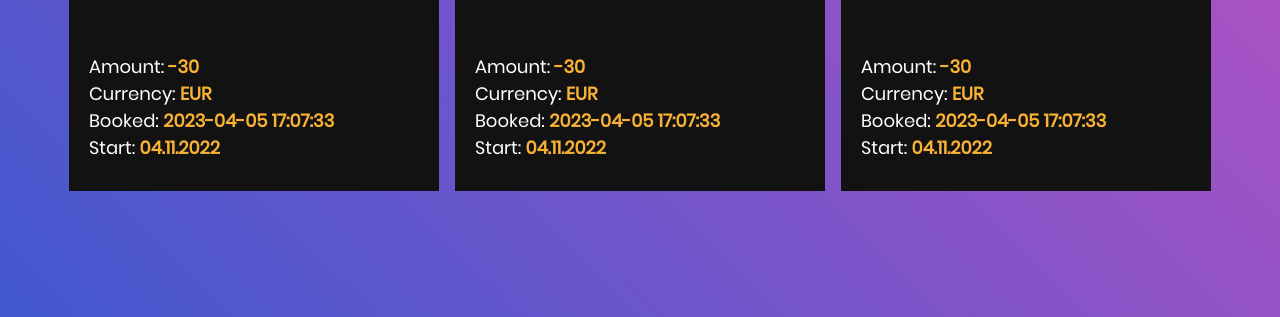
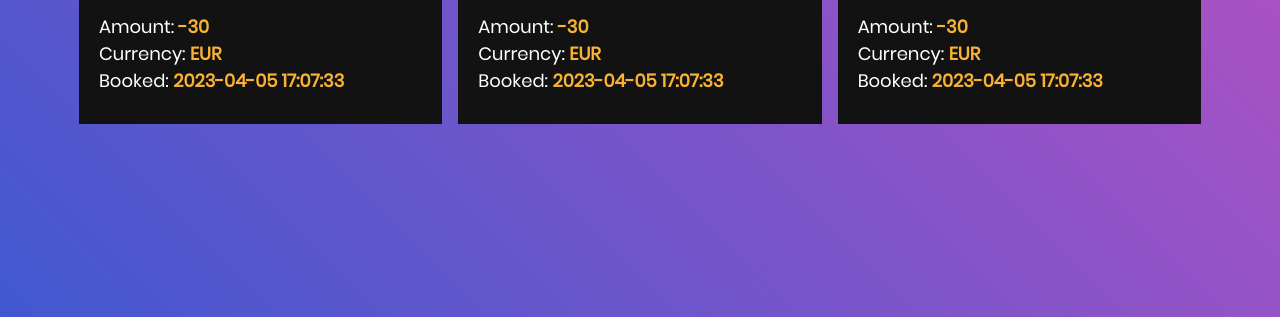
Before and after one commit to elghanbibadr/simplewebsite, a plain HTML site: page index.html in a window 1280 px wide. Shown: the part 483-800 px from the top of the page. Drawn offline with Linux system fonts and the light colour scheme.

Commit message:
optimize the transaction content

```diff
--- a/css/main.css
+++ b/css/main.css
@@ -211,17 +211,30 @@ body{
 
 /* cards */
 .ag-format-container {
-  width: 1142px;
-  margin: 0 auto;
+  max-width: 1142px;
+  margin-inline: auto;
+  padding: 10px;
 }
 
 
 body {
   background-color: #000;
 }
-.ag-courses_box {
+
+
+@media screen and (min-width: 600px) {
+  .transactionWrraperContainer{
+    grid-template-columns: repeat(2,1fr);
+  }
+}
+@media screen and (min-width: 800px) {
+  .transactionWrraperContainer{
+    grid-template-columns: repeat(3,1fr);
+  }
+}
+.transactionWrraperContainer {
   display: grid;
-  grid-template-columns: repeat(3,1fr);
+  grid-template-columns: repeat(1fr);
   column-gap: 1rem;
   /* display: -webkit-box;
   display: -ms-flexbox;
@@ -232,17 +245,13 @@ body {
   -ms-flex-wrap: wrap;
   flex-wrap: wrap; */
 
-  padding: 50px 0;
+  /* padding: 10px ; */
 }
-.ag-courses_item {
-  /* -ms-flex-preferred-size: calc(33.33333% - 30px);
-  flex-basis: calc(33.33333% - 30px); */
+.transaction_item {
+
   height: 300px;
-  /* margin: 0 15px 30px;
-
+  border-radius: 28px !important;
   overflow: hidden;
-
-  border-radius: 28px; */
 }
 .ag-courses-item_link {
   display: block;
@@ -307,19 +316,19 @@ body {
   -o-transition: all .5s ease;
   transition: all .5s ease;
 }
-.ag-courses_item:nth-child(2n) .ag-courses-item_bg {
+.transaction_item:nth-child(2n) .ag-courses-item_bg {
   background-color: #3ecd5e;
 }
-.ag-courses_item:nth-child(3n) .ag-courses-item_bg {
+.transaction_item:nth-child(3n) .ag-courses-item_bg {
   background-color: #e44002;
 }
-.ag-courses_item:nth-child(4n) .ag-courses-item_bg {
+.transaction_item:nth-child(4n) .ag-courses-item_bg {
   background-color: #952aff;
 }
-.ag-courses_item:nth-child(5n) .ag-courses-item_bg {
+.transaction_item:nth-child(5n) .ag-courses-item_bg {
   background-color: #cd3e94;
 }
-.ag-courses_item:nth-child(6n) .ag-courses-item_bg {
+.transaction_item:nth-child(6n) .ag-courses-item_bg {
   background-color: #4c49ea;
 }
 
--- a/index.html
+++ b/index.html
@@ -1,11 +1,12 @@
 <!DOCTYPE html>
 <html lang="en">
+
 <head>
 	<title>Simple website</title>
 	<meta charset="UTF-8">
 	<meta name="viewport" content="width=device-width, initial-scale=1">
 	<!--===============================================================================================-->
-	<link rel="icon" type="image/png" href="images/icons/favicon.ico"/>
+	<link rel="icon" type="image/png" href="images/icons/favicon.ico" />
 	<!--===============================================================================================-->
 	<link rel="stylesheet" type="text/css" href="vendor/bootstrap/css/bootstrap.min.css">
 	<!--===============================================================================================-->
@@ -21,6 +22,7 @@
 	<link rel="stylesheet" type="text/css" href="css/main.css">
 	<!--===============================================================================================-->
 </head>
+
 <body>
 
 	<div class="limiter">
@@ -39,18 +41,24 @@
 
 
 
-					<div class="wrap-input100 " >
+					<div class="wrap-input100 ">
 
 						<span class="symbol-input100">
-							<svg class="googleIcon" xmlns="http://www.w3.org/2000/svg" viewBox="0 0 384 512"><path fill="#666666" d="M318.7 268.7c-.2-36.7 16.4-64.4 50-84.8-18.8-26.9-47.2-41.7-84.7-44.6-35.5-2.8-74.3 20.7-88.5 20.7-15 0-49.4-19.7-76.4-19.7C63.3 141.2 4 184.8 4 273.5q0 39.3 14.4 81.2c12.8 36.7 59 126.7 107.2 125.2 25.2-.6 43-17.9 75.8-17.9 31.8 0 48.3 17.9 76.4 17.9 48.6-.7 90.4-82.5 102.6-119.3-65.2-30.7-61.7-90-61.7-91.9zm-56.6-164.2c27.3-32.4 24.8-61.9 24-72.5-24.1 1.4-52 16.4-67.9 34.9-17.5 19.8-27.8 44.3-25.6 71.9 26.1 2 49.9-11.4 69.5-34.3z"/></svg>
+							<svg class="googleIcon" xmlns="http://www.w3.org/2000/svg" viewBox="0 0 384 512">
+								<path fill="#666666"
+									d="M318.7 268.7c-.2-36.7 16.4-64.4 50-84.8-18.8-26.9-47.2-41.7-84.7-44.6-35.5-2.8-74.3 20.7-88.5 20.7-15 0-49.4-19.7-76.4-19.7C63.3 141.2 4 184.8 4 273.5q0 39.3 14.4 81.2c12.8 36.7 59 126.7 107.2 125.2 25.2-.6 43-17.9 75.8-17.9 31.8 0 48.3 17.9 76.4 17.9 48.6-.7 90.4-82.5 102.6-119.3-65.2-30.7-61.7-90-61.7-91.9zm-56.6-164.2c27.3-32.4 24.8-61.9 24-72.5-24.1 1.4-52 16.4-67.9 34.9-17.5 19.8-27.8 44.3-25.6 71.9 26.1 2 49.9-11.4 69.5-34.3z" />
+							</svg>
 						</span>
 						<button class="input100">Sign in With Apple</button>
 					</div>
 
-					<div class="wrap-input100 googleSignInBtn " >
+					<div class="wrap-input100 googleSignInBtn ">
 
 						<span class="symbol-input100">
-							<svg class="googleIcon" xmlns="http://www.w3.org/2000/svg" viewBox="0 0 488 512"><path fill="#666666" d="M488 261.8C488 403.3 391.1 504 248 504 110.8 504 0 393.2 0 256S110.8 8 248 8c66.8 0 123 24.5 166.3 64.9l-67.5 64.9C258.5 52.6 94.3 116.6 94.3 256c0 86.5 69.1 156.6 153.7 156.6 98.2 0 135-70.4 140.8-106.9H248v-85.3h236.1c2.3 12.7 3.9 24.9 3.9 41.4z"/></svg>
+							<svg class="googleIcon" xmlns="http://www.w3.org/2000/svg" viewBox="0 0 488 512">
+								<path fill="#666666"
+									d="M488 261.8C488 403.3 391.1 504 248 504 110.8 504 0 393.2 0 256S110.8 8 248 8c66.8 0 123 24.5 166.3 64.9l-67.5 64.9C258.5 52.6 94.3 116.6 94.3 256c0 86.5 69.1 156.6 153.7 156.6 98.2 0 135-70.4 140.8-106.9H248v-85.3h236.1c2.3 12.7 3.9 24.9 3.9 41.4z" />
+							</svg>
 						</span>
 						<button class="input100">Sign in With Google</button>
 					</div>
@@ -63,17 +71,17 @@
 		</div>
 		<!-- secret content -->
 		<div class="ag-format-container">
-			<div class="ag-courses_box">
-			  <div class="ag-courses_item">
+			<!-- ag-courses_box -->
+			<div class="transactionWrraperContainer">
+
+				<!-- ag-courses_item -->
+				<div class="transaction_item">
 					<div href="#" class="ag-courses-item_link">
 						<div class="ag-courses-item_bg"></div>
 
 						<div class="ag-courses-item_title">
 							Zapateria Shoes
 						</div>
-
-
-
 						<div class="ag-courses-item_date-box">
 							Amount:
 							<span class="ag-courses-item_date">
@@ -94,24 +102,14 @@
 								2023-04-05 17:07:33
 							</span>
 						</div>
-				  <div class="ag-courses-item_date-box">
-					Start:
-					<span class="ag-courses-item_date">
-					  04.11.2022
-					</span>
 					</div>
 				</div>
-			  </div>
-			  <div class="ag-courses_item">
+				<div class="transaction_item">
 					<div href="#" class="ag-courses-item_link">
 						<div class="ag-courses-item_bg"></div>
-
 						<div class="ag-courses-item_title">
-					Zapateria Shoes
+							Coffee Fellows
 						</div>
-
-
-
 						<div class="ag-courses-item_date-box">
 							Amount:
 							<span class="ag-courses-item_date">
@@ -132,24 +130,16 @@
 								2023-04-05 17:07:33
 							</span>
 						</div>
-				  <div class="ag-courses-item_date-box">
-					Start:
-					<span class="ag-courses-item_date">
-					  04.11.2022
-					</span>
+
 					</div>
 				</div>
-			  </div>
-			  <div class="ag-courses_item">
+				<div class="transaction_item">
 					<div href="#" class="ag-courses-item_link">
 						<div class="ag-courses-item_bg"></div>
 
 						<div class="ag-courses-item_title">
 							Zapateria Shoes
 						</div>
-
-
-
 						<div class="ag-courses-item_date-box">
 							Amount:
 							<span class="ag-courses-item_date">
@@ -170,24 +160,70 @@
 								2023-04-05 17:07:33
 							</span>
 						</div>
-				  <div class="ag-courses-item_date-box">
-					Start:
-					<span class="ag-courses-item_date">
-					  04.11.2022
-					</span>
 					</div>
 				</div>
-			  </div>
-			  <div class="ag-courses_item">
+				<div class="transaction_item">
 					<div href="#" class="ag-courses-item_link">
 						<div class="ag-courses-item_bg"></div>
 
 						<div class="ag-courses-item_title">
 							Zapateria Shoes
 						</div>
+						<div class="ag-courses-item_date-box">
+							Amount:
+							<span class="ag-courses-item_date">
+								-30
+							</span>
+						</div>
 
+						<div class="ag-courses-item_date-box">
+							Currency:
+							<span class="ag-courses-item_date">
+								EUR
+							</span>
+						</div>
+						<div class="ag-courses-item_date-box">
+							Booked:
+							<span class="ag-courses-item_date">
+								2023-04-05 17:07:33
+							</span>
+						</div>
+					</div>
+				</div>
+				<div class="transaction_item">
+					<div href="#" class="ag-courses-item_link">
+						<div class="ag-courses-item_bg"></div>
 
+						<div class="ag-courses-item_title">
+							Zapateria Shoes
+						</div>
+						<div class="ag-courses-item_date-box">
+							Amount:
+							<span class="ag-courses-item_date">
+								-30
+							</span>
+						</div>
 
+						<div class="ag-courses-item_date-box">
+							Currency:
+							<span class="ag-courses-item_date">
+								EUR
+							</span>
+						</div>
+						<div class="ag-courses-item_date-box">
+							Booked:
+							<span class="ag-courses-item_date">
+								2023-04-05 17:07:33
+							</span>
+						</div>
+					</div>
+				</div>
+				<div class="transaction_item">
+					<div href="#" class="ag-courses-item_link">
+						<div class="ag-courses-item_bg"></div>
+						<div class="ag-courses-item_title">
+							Zapateria Shoes
+						</div>
 						<div class="ag-courses-item_date-box">
 							Amount:
 							<span class="ag-courses-item_date">
@@ -208,95 +244,8 @@
 								2023-04-05 17:07:33
 							</span>
 						</div>
-				  <div class="ag-courses-item_date-box">
-					Start:
-					<span class="ag-courses-item_date">
-					  04.11.2022
-					</span>
 					</div>
 				</div>
-			  </div>
-			  <div class="ag-courses_item">
-				<div href="#" class="ag-courses-item_link">
-				  <div class="ag-courses-item_bg"></div>
-
-				  <div class="ag-courses-item_title">
-					Zapateria Shoes
-				  </div>
-
-
-
-				  <div class="ag-courses-item_date-box">
-					Amount:
-					<span class="ag-courses-item_date">
-						-30
-					</span>
-				  </div>
-
-				  <div class="ag-courses-item_date-box">
-					Currency:
-					<span class="ag-courses-item_date">
-						EUR
-					</span>
-				  </div>
-
-				  <div class="ag-courses-item_date-box">
-					Booked:
-					<span class="ag-courses-item_date">
-						2023-04-05 17:07:33
-					</span>
-				  </div>
-				  <div class="ag-courses-item_date-box">
-					Start:
-					<span class="ag-courses-item_date">
-					  04.11.2022
-					</span>
-				  </div>
-				</div>
-			  </div>
-			  <div class="ag-courses_item">
-				<div href="#" class="ag-courses-item_link">
-				  <div class="ag-courses-item_bg"></div>
-
-				  <div class="ag-courses-item_title">
-					Zapateria Shoes
-				  </div>
-
-
-
-				  <div class="ag-courses-item_date-box">
-					Amount:
-					<span class="ag-courses-item_date">
-						-30
-					</span>
-				  </div>
-
-				  <div class="ag-courses-item_date-box">
-					Currency:
-					<span class="ag-courses-item_date">
-						EUR
-					</span>
-				  </div>
-
-				  <div class="ag-courses-item_date-box">
-					Booked:
-					<span class="ag-courses-item_date">
-						2023-04-05 17:07:33
-					</span>
-				  </div>
-				  <div class="ag-courses-item_date-box">
-					Start:
-					<span class="ag-courses-item_date">
-					  04.11.2022
-					</span>
-				  </div>
-				</div>
-			  </div>
-
-
-
-
-
 			</div>
 		</div>
 		<!-- secrent content -->
@@ -308,12 +257,12 @@
 	<!--===============================================================================================-->
 	<script src="vendor/jquery/jquery-3.2.1.min.js"></script>
 	<!--===============================================================================================-->
-	<script  src="vendor/bootstrap/js/popper.js"></script>
-	<script  src="vendor/bootstrap/js/bootstrap.min.js"></script>
+	<script src="vendor/bootstrap/js/popper.js"></script>
+	<script src="vendor/bootstrap/js/bootstrap.min.js"></script>
 	<!--======= ========================================================================================-->
-	<script  src="vendor/select2/select2.min.js"></script>
+	<script src="vendor/select2/select2.min.js"></script>
 	<!--======= ========================================================================================-->
-	<script  src="vendor/tilt/tilt.jquery.min.js"></script>
+	<script src="vendor/tilt/tilt.jquery.min.js"></script>
 	<!-- <script >
 		$('.js-tilt').tilt({
 			scale: 1.1
@@ -323,10 +272,10 @@
 
 	  </script> -->
 	<!--===============================================================================================-->
-	<script type="module" >
+	<script type="module">
 		import { initializeApp } from "https://www.gstatic.com/firebasejs/9.22.1/firebase-app.js";
 		// Import the functions you need from the SDKs you need
-import { getAuth,signInWithPopup, GoogleAuthProvider } from 'https://www.gstatic.com/firebasejs/9.22.1/firebase-auth.js';// TODO: Add SDKs for Firebase products that you want to use
+		import { getAuth, signInWithPopup, GoogleAuthProvider } from 'https://www.gstatic.com/firebasejs/9.22.1/firebase-auth.js';// TODO: Add SDKs for Firebase products that you want to use
 		// https://firebase.google.com/docs/web/setup#available-libraries
 
 		// Your web app's Firebase configuration
@@ -343,7 +292,7 @@ const firebaseConfig = {
 		const app = initializeApp(firebaseConfig);
 		console.log(new GoogleAuthProvider)
 
-export  const auth = getAuth(app);
+		export const auth = getAuth(app);
 		const googleSigninBtn = document.querySelector('button');
 
 		googleSigninBtn.addEventListener('click', () => {
@@ -353,8 +302,8 @@ googleSigninBtn.addEventListener('click', () => {
 				.then((userCredential) => {
 					// User signed in successfully
 					const user = userCredential.user;
-	  if (user){
-		document.querySelector('.wrap-login100').style.display='none'
+					if (user) {
+						document.querySelector('.wrap-login100').style.display = 'none'
 					}
 					console.log('User:', user);
 				})
@@ -376,4 +325,5 @@ googleSigninBtn.addEventListener('click', () => {
 	</script>
 
 </body>
+
 </html>
```
Lines whose indentation alone changed are shown as unchanged.
